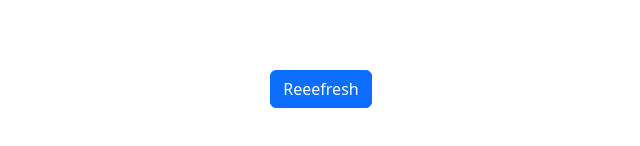
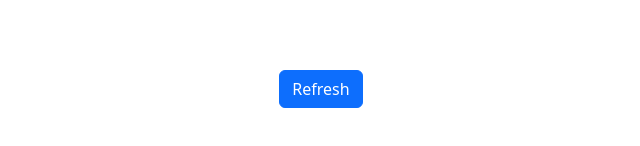
Before and after one commit to shadrach-chukwukere/app, a plain HTML site: page index.html in a window 1280 px wide. Shown: the part 250-396 px from the top of the page, without its empty margins (319-959 px from the left). Drawn offline with Linux system fonts and the light colour scheme.

Commit message:
Update and rename index.html to
ddd

```diff
--- a/index.html
+++ b/index.html
@@ -9,7 +9,7 @@
 <body>
     <div id="root">
         <div class="container-fluid text-center position-absolute" style="top: 40%;">
-            <div class="btn btn-primary" onclick="location.reload()">Reeefresh</div>
+            <div class="btn btn-primary" onclick="location.reload()">Refresh</div>
         </div>
     </div>
     <script>
```
